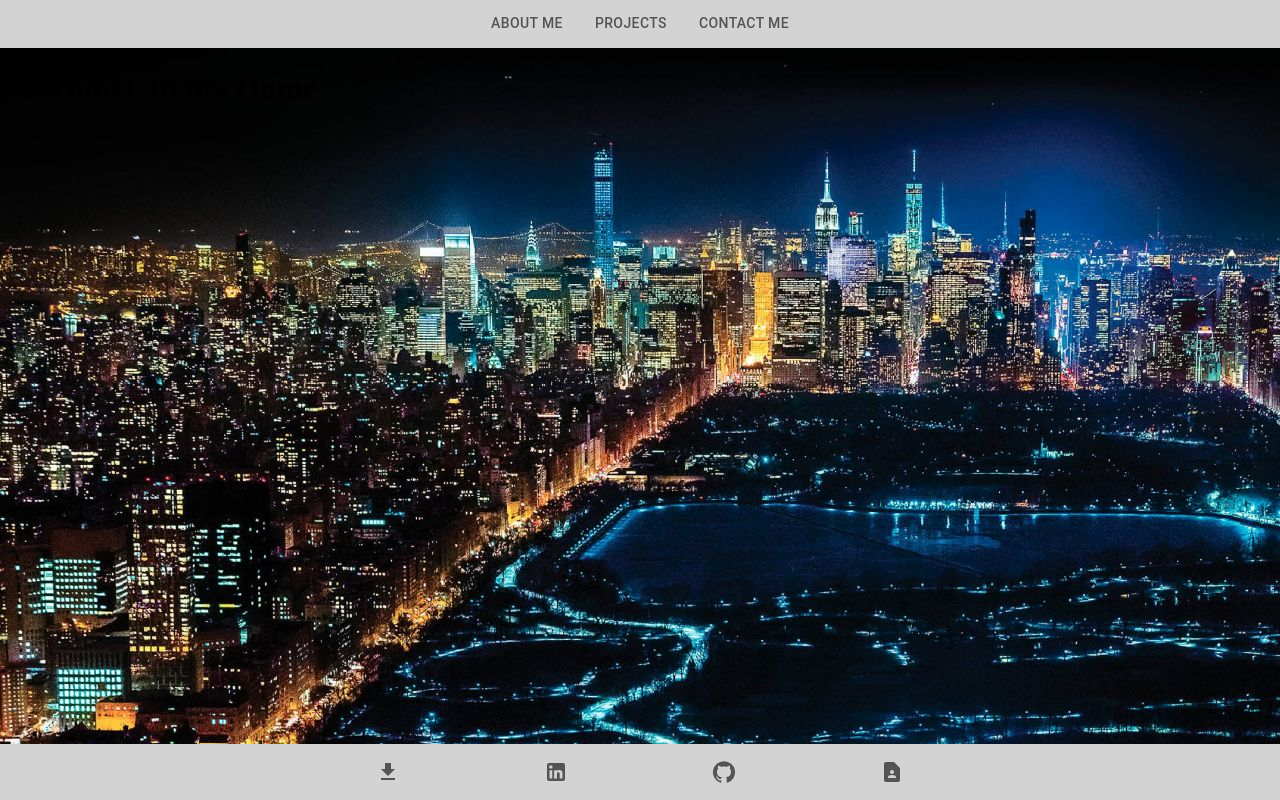
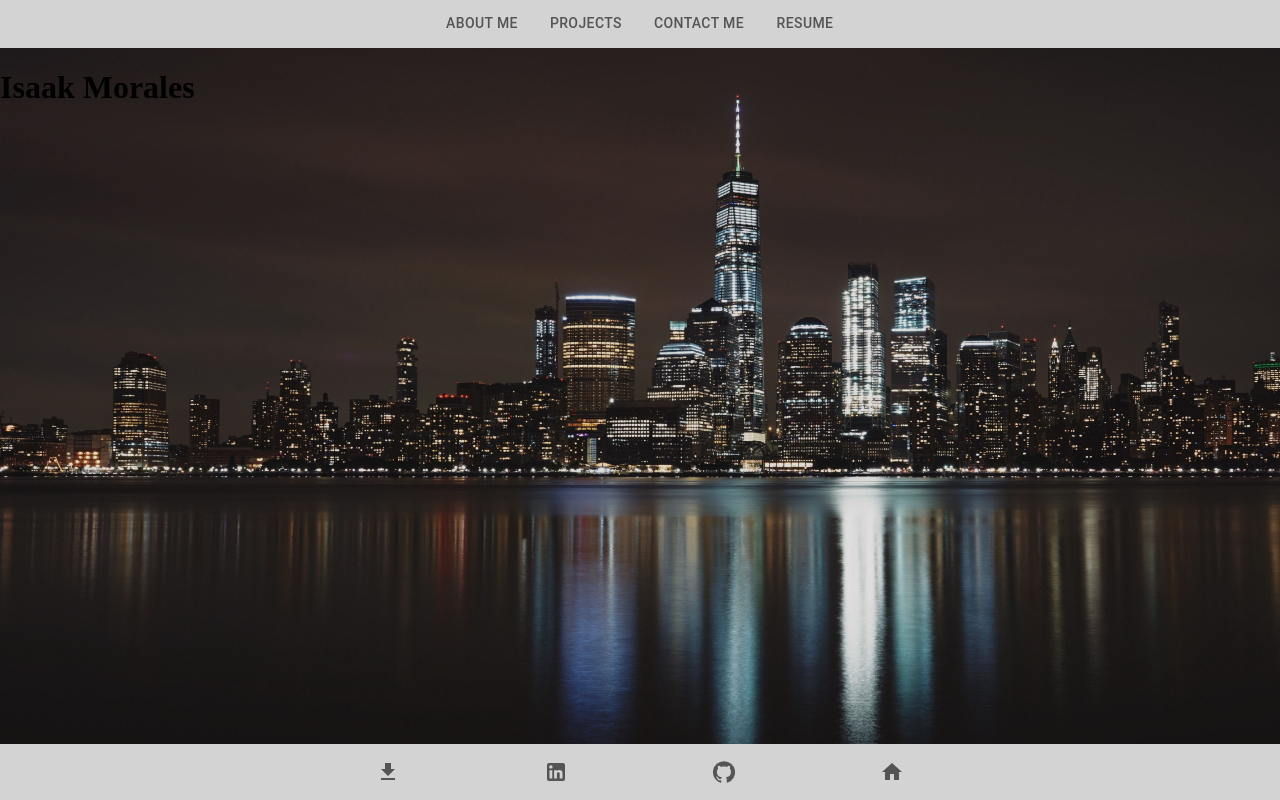
Before and after one commit to CallMeIce/isaak-react-portfolio, a React (Create React App) app: page / in a window 1280 px wide. Built offline with nearby package versions, Linux system fonts and the light colour scheme.

Commit message:
made a home page and changed background image

```diff
--- a/src/App.css
+++ b/src/App.css
@@ -8,10 +8,11 @@
   } */
 
 .routesContainer {
-  background-image: url("./images/new-york-city-in-night.jpg");
+  background-image: url("./images/NYC-at-night.jpg");
   width: 100vw;
   height: 100vh;
   position: fixed;
+  background-size: cover;
 }
 
   body {
--- a/src/App.js
+++ b/src/App.js
@@ -3,6 +3,7 @@ import About from './components/About'
 import Contact from './components/Contact'
 import Projects from './components/Portfolio'
 import Home from './components/Home'
+import Resume from './components/Resume'
 import './App.css'
 
 function App() {
@@ -14,6 +15,7 @@ function App() {
           <Route path="/About" element={<About />} />
           <Route path="/Projects" element={<Projects />} />
           <Route path="/Contact" element={<Contact />} />
+          <Route path="/Resume" element={<Resume />} />
         </Routes>
       </div>
   );
--- a/src/components/Footer.js
+++ b/src/components/Footer.js
@@ -1,10 +1,12 @@
 import * as React from 'react';
 import BottomNavigation from '@mui/material/BottomNavigation';
 import BottomNavigationAction from '@mui/material/BottomNavigationAction';
-import ContactPageIcon from '@mui/icons-material/ContactPage';
+import HomeIcon from '@mui/icons-material/Home';
 import LinkedInIcon from '@mui/icons-material/LinkedIn';
 import GitHubIcon from '@mui/icons-material/GitHub';
 import FileDownloadIcon from '@mui/icons-material/FileDownload';
+import { Link } from "react-router-dom";
+
 
 const styles = {
   footerStyle: {
@@ -42,10 +44,10 @@ export default function Footer() {
         icon={<GitHubIcon />}
       />
       <BottomNavigationAction
-        label="Contact Page"
-        href="#Contact"
-        value="contactpageicon"
-        icon={<ContactPageIcon />}
+        label="Home"
+        component={Link} to='/Home'
+        value="HomeIcon"
+        icon={<HomeIcon />}
       />
     </BottomNavigation>
   );
--- a/src/components/Header.js
+++ b/src/components/Header.js
@@ -28,6 +28,7 @@ export default function Header() {
         <Tab label="About Me" component={Link} to='/About' value="About"/>
         <Tab label="Projects" component={Link} to='/Projects' value="Projects"/>
         <Tab label="Contact Me" component={Link} to='/Contact' value="Contact Me"/>
+        <Tab label="Resume" component={Link} to='/Resume' value="Contact Me"/>
       </Tabs>
     </Box>
   );
--- a/src/components/Home.js
+++ b/src/components/Home.js
@@ -1,10 +1,13 @@
 import React from "react";
+
+
+
 
 export default function Home() {
     return (
-      <div className="App">
+      <div className="home">
           <main>
-            <h1>Welcome! To my Home</h1>
+            <h1>Isaak Morales</h1>
           </main>
 
       </div>
--- /dev/null
+++ b/src/components/Resume.js
@@ -0,0 +1,7 @@
+import React from 'react'
+
+export default function Resume() {
+  return (
+    <div> <h1>Welcome! To my Resume</h1></div>
+  )
+}
```
Also changed, not shown: src/images/30-305419_new-york-night-wallpaper-4k.jpg (added), src/images/NYC-at-night.jpg (added).
